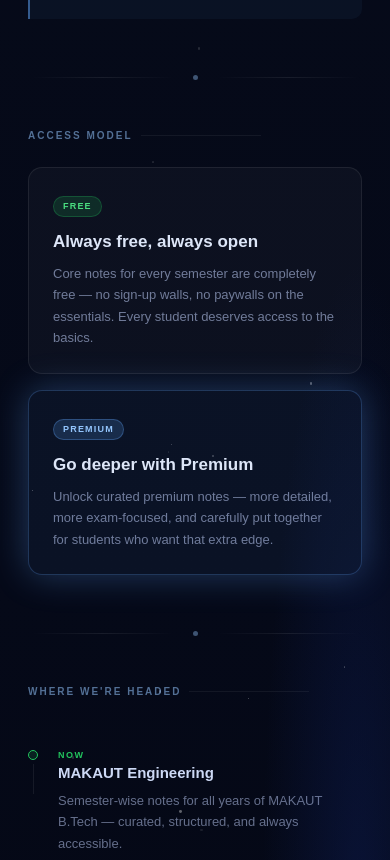
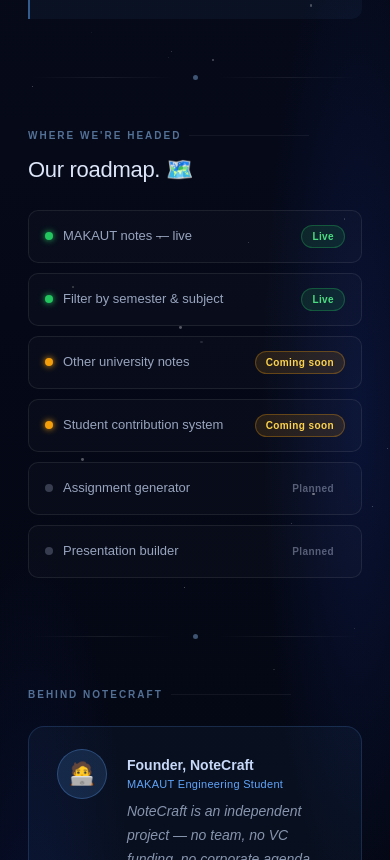
Before and after one commit to UDAY005-UI/notecraft, a Next.js app in the folder web/: page /about in a window 390 px wide. Shown: the part 1140-2000 px from the top of the page. Built offline with nearby package versions, Linux system fonts and the light colour scheme; no server answers.

Commit message:
update landing page and about page

```diff
--- a/web/app/about/page.tsx
+++ b/web/app/about/page.tsx
@@ -56,36 +56,22 @@
 };
 
 /* ─── ROADMAP DATA ─── */
-const roadmap = [
-  {
-    phase: "Now",
-    color: "#22c55e",
-    title: "MAKAUT Engineering",
-    desc: "Semester-wise notes for all years of MAKAUT B.Tech — curated, structured, and always accessible.",
-    status: "live",
-  },
-  {
-    phase: "Next",
-    color: "#60a5fa",
-    title: "Student Uploads",
-    desc: "Let students contribute their own notes and resources — building a collaborative knowledge base for everyone.",
-    status: "building",
-  },
-  {
-    phase: "Soon",
-    color: "#a78bfa",
-    title: "More Universities",
-    desc: "Expanding to other West Bengal universities and eventually all major Indian engineering colleges.",
-    status: "planned",
-  },
-  {
-    phase: "Vision",
-    color: "#f59e0b",
-    title: "Beyond Engineering",
-    desc: "Opening up to other degrees — Science, Commerce, Management — so every student has a reliable study companion.",
-    status: "vision",
-  },
-];
+const roadmapItems = [
+  { label: "MAKAUT notes — live",         status: "live" },
+  { label: "Filter by semester & subject", status: "live" },
+  { label: "Other university notes",        status: "soon" },
+  { label: "Student contribution system",  status: "soon" },
+  { label: "Assignment generator",         status: "planned" },
+  { label: "Presentation builder",         status: "planned" },
+] as const;
+
+type RoadmapStatus = "live" | "soon" | "planned";
+
+const statusConfig: Record<RoadmapStatus, { dot: string; label: string; pillBg: string; pillColor: string; pillBorder: string }> = {
+  live:    { dot: "#22c55e", label: "Live",        pillBg: "rgba(34,197,94,0.12)",  pillColor: "#4ade80", pillBorder: "rgba(34,197,94,0.3)" },
+  soon:    { dot: "#f59e0b", label: "Coming soon", pillBg: "rgba(245,158,11,0.12)", pillColor: "#fcd34d", pillBorder: "rgba(245,158,11,0.3)" },
+  planned: { dot: "rgba(200,210,240,0.25)", label: "Planned", pillBg: "transparent", pillColor: "rgba(200,210,240,0.4)", pillBorder: "transparent" },
+};
 
 /* ─── MAIN COMPONENT ─── */
 export default function AboutPage() {
@@ -105,10 +91,6 @@
           0%,100% { opacity: var(--lo, .06); }
           50%      { opacity: var(--hi, .28); }
         }
-        @keyframes lineGrow {
-          from { transform: scaleX(0); }
-          to   { transform: scaleX(1); }
-        }
         @keyframes floatUp {
           0%,100% { transform: translateY(0); }
           50%      { transform: translateY(-6px); }
@@ -122,7 +104,6 @@
           background: #070c1b !important;
         }
 
-        /* ── WRAPPER ── */
         .ab2-wrap {
           position: relative;
           overflow: hidden;
@@ -135,7 +116,6 @@
           padding-bottom: 6rem;
         }
 
-        /* ── DECORATIVE TOP BEAM ── */
         .ab2-beam {
           position: absolute;
           top: 0; left: 15%; right: 15%;
@@ -147,7 +127,6 @@
           z-index: 0;
         }
 
-        /* ── CONTENT ── */
         .ab2-content {
           position: relative;
           z-index: 1;
@@ -156,7 +135,6 @@
           padding: 0 1.75rem;
         }
 
-        /* ── HERO ── */
         .ab2-hero {
           padding: 5rem 0 4rem;
           text-align: center;
@@ -203,7 +181,6 @@
           margin: 0 auto 2rem;
         }
 
-        /* ── DIVIDER ── */
         .ab2-divider {
           display: flex;
           align-items: center;
@@ -223,7 +200,6 @@
           background: rgba(147,197,253,0.4);
         }
 
-        /* ── SECTION LABEL ── */
         .ab2-section-label {
           font-size: 10px;
           font-weight: 600;
@@ -244,7 +220,6 @@
           max-width: 120px;
         }
 
-        /* ── ORIGIN STORY ── */
         .ab2-story {
           display: grid;
           grid-template-columns: 1fr 1fr;
@@ -254,6 +229,7 @@
 
         @media (max-width: 600px) {
           .ab2-story { grid-template-columns: 1fr; }
+          .ab2-roadmap-grid { grid-template-columns: 1fr !important; }
         }
 
         .ab2-story-text {
@@ -268,7 +244,6 @@
           font-weight: 500;
         }
 
-        /* ── PULLQUOTE ── */
         .ab2-quote {
           border-left: 2px solid rgba(96,165,250,0.5);
           padding: 1rem 1.5rem;
@@ -295,131 +270,31 @@
           font-style: normal;
         }
 
-        /* ── FREE / PREMIUM ── */
-        .ab2-plans {
-          display: grid;
-          grid-template-columns: 1fr 1fr;
-          gap: 1rem;
-          margin-top: 1.5rem;
+        .ab2-roadmap-title {
+          font-size: clamp(22px, 3.5vw, 32px);
+          font-weight: 500;
+          color: #dde6f8;
+          margin-bottom: 1.5rem;
+          letter-spacing: -0.3px;
         }
 
-        @media (max-width: 500px) {
-          .ab2-plans { grid-template-columns: 1fr; }
+        .ab2-road-row {
+          display: flex;
+          align-items: center;
+          justify-content: space-between;
+          padding: 14px 16px;
+          border-radius: 10px;
+          border: 1px solid rgba(255,255,255,0.08);
+          background: rgba(255,255,255,0.02);
+          gap: 10px;
+          transition: border-color 0.2s, background 0.2s;
         }
 
-        .ab2-plan {
-          padding: 1.5rem;
-          border-radius: 14px;
-          border: 1px solid rgba(255,255,255,0.08);
-          background: rgba(255,255,255,0.03);
-          transition: border-color 0.2s, box-shadow 0.2s;
+        .ab2-road-row:hover {
+          border-color: rgba(255,255,255,0.14);
+          background: rgba(255,255,255,0.04);
         }
 
-        .ab2-plan:hover {
-          border-color: rgba(255,255,255,0.14);
-        }
-
-        .ab2-plan.premium {
-          border-color: rgba(96,165,250,0.25);
-          background: rgba(96,165,250,0.06);
-          animation: glow 4s ease-in-out infinite;
-        }
-
-        .ab2-plan-badge {
-          display: inline-block;
-          font-size: 9px;
-          font-weight: 700;
-          letter-spacing: 1.2px;
-          text-transform: uppercase;
-          padding: 3px 9px;
-          border-radius: 20px;
-          margin-bottom: 0.75rem;
-        }
-
-        .ab2-plan-badge.free    { background: rgba(34,197,94,0.15); color: #4ade80; border: 1px solid rgba(34,197,94,0.25); }
-        .ab2-plan-badge.premium { background: rgba(96,165,250,0.18); color: #93c5fd; border: 1px solid rgba(96,165,250,0.3); }
-
-        .ab2-plan h4 { font-size: 17px; font-weight: 600; color: #dde6f8; margin-bottom: 0.5rem; }
-        .ab2-plan p  { font-size: 13px; font-weight: 300; color: rgba(180,195,235,0.6); line-height: 1.65; }
-
-        /* ── ROADMAP ── */
-        .ab2-roadmap {
-          margin-top: 1.75rem;
-          display: flex;
-          flex-direction: column;
-          gap: 0;
-        }
-
-        .ab2-road-item {
-          display: flex;
-          gap: 1.25rem;
-          align-items: flex-start;
-          padding: 1.25rem 0;
-          border-bottom: 1px solid rgba(255,255,255,0.05);
-          transition: background 0.2s;
-        }
-
-        .ab2-road-item:last-child { border-bottom: none; }
-
-        .ab2-road-left {
-          flex-shrink: 0;
-          display: flex;
-          flex-direction: column;
-          align-items: center;
-          gap: 4px;
-          padding-top: 3px;
-        }
-
-        .ab2-road-dot {
-          width: 10px; height: 10px;
-          border-radius: 50%;
-          border: 1.5px solid;
-          flex-shrink: 0;
-        }
-
-        .ab2-road-track {
-          width: 1px; height: 100%;
-          min-height: 30px;
-          background: rgba(255,255,255,0.07);
-        }
-
-        .ab2-road-item:last-child .ab2-road-track { display: none; }
-
-        .ab2-road-phase {
-          font-size: 9px;
-          font-weight: 700;
-          letter-spacing: 1.5px;
-          text-transform: uppercase;
-          min-width: 40px;
-          padding-top: 2px;
-        }
-
-        .ab2-road-body h4 {
-          font-size: 15px;
-          font-weight: 600;
-          color: #cdd9f5;
-          margin-bottom: 0.3rem;
-        }
-
-        .ab2-road-body p {
-          font-size: 13px;
-          font-weight: 300;
-          color: rgba(180,195,235,0.55);
-          line-height: 1.65;
-        }
-
-        .ab2-road-pill {
-          margin-top: 0.4rem;
-          display: inline-block;
-          font-size: 9px;
-          font-weight: 700;
-          letter-spacing: 1px;
-          text-transform: uppercase;
-          padding: 2px 8px;
-          border-radius: 10px;
-        }
-
-        /* ── FOUNDER ── */
         .ab2-founder {
           display: flex;
           gap: 1.25rem;
@@ -468,7 +343,6 @@
           line-height: 1.7;
         }
 
-        /* ── CTA ── */
         .ab2-cta-section {
           text-align: center;
           padding: 4rem 0 1rem;
@@ -593,81 +467,47 @@
             <div className="ab2-divider-line" />
           </div>
 
-          {/* ── FREE & PREMIUM ── */}
+          {/* ── ROADMAP GRID ── */}
           <motion.div variants={fadeUp} custom={0} initial="hidden" whileInView="visible" viewport={{ once: true }}>
-            <div className="ab2-section-label">Access model</div>
+            <div className="ab2-section-label">Where we&apos;re headed</div>
+            <h2 className="ab2-roadmap-title">Our roadmap. 🗺️</h2>
           </motion.div>
 
-          <motion.div className="ab2-plans" variants={fadeUp} custom={0.1} initial="hidden" whileInView="visible" viewport={{ once: true }}>
-            <div className="ab2-plan">
-              <span className="ab2-plan-badge free">Free</span>
-              <h4>Always free, always open</h4>
-              <p>
-                Core notes for every semester are completely free — no sign-up walls,
-                no paywalls on the essentials. Every student deserves access to the basics.
-              </p>
-            </div>
-            <div className="ab2-plan premium">
-              <span className="ab2-plan-badge premium">Premium</span>
-              <h4>Go deeper with Premium</h4>
-              <p>
-                Unlock curated premium notes — more detailed, more exam-focused,
-                and carefully put together for students who want that extra edge.
-              </p>
-            </div>
-          </motion.div>
-
-          {/* ── DIVIDER ── */}
-          <div className="ab2-divider">
-            <div className="ab2-divider-line" />
-            <div className="ab2-divider-dot" />
-            <div className="ab2-divider-line" />
-          </div>
-
-          {/* ── ROADMAP ── */}
-          <motion.div variants={fadeUp} custom={0} initial="hidden" whileInView="visible" viewport={{ once: true }}>
-            <div className="ab2-section-label">Where we&apos;re headed</div>
-          </motion.div>
-
-          <div className="ab2-roadmap">
-            {roadmap.map((item, i) => {
-              const pillStyles: Record<string, { bg: string; color: string; border: string }> = {
-                live:     { bg: "rgba(34,197,94,0.12)",  color: "#4ade80", border: "rgba(34,197,94,0.25)" },
-                building: { bg: "rgba(96,165,250,0.12)", color: "#93c5fd", border: "rgba(96,165,250,0.25)" },
-                planned:  { bg: "rgba(167,139,250,0.12)",color: "#c4b5fd", border: "rgba(167,139,250,0.25)" },
-                vision:   { bg: "rgba(245,158,11,0.12)", color: "#fcd34d", border: "rgba(245,158,11,0.25)" },
-              };
-              const pill = pillStyles[item.status];
+          <div
+            className="ab2-roadmap-grid"
+            style={{ display: "grid", gridTemplateColumns: "1fr 1fr", gap: "10px" }}
+          >
+            {roadmapItems.map((item, i) => {
+              const cfg = statusConfig[item.status];
               return (
                 <motion.div
-                  className="ab2-road-item"
-                  key={item.phase}
-                  variants={fadeLeft}
-                  custom={i * 0.08}
+                  key={i}
+                  className="ab2-road-row"
+                  variants={fadeUp}
+                  custom={i * 0.06}
                   initial="hidden"
                   whileInView="visible"
                   viewport={{ once: true }}
                 >
-                  <div className="ab2-road-left">
-                    <div
-                      className="ab2-road-dot"
-                      style={{ borderColor: item.color, background: `${item.color}22` }}
-                    />
-                    <div className="ab2-road-track" />
+                  <div style={{ display: "flex", alignItems: "center", gap: "10px" }}>
+                    <div style={{
+                      width: 8, height: 8, borderRadius: "50%",
+                      background: cfg.dot, flexShrink: 0,
+                      boxShadow: item.status !== "planned" ? `0 0 6px ${cfg.dot}` : "none",
+                    }} />
+                    <span style={{ fontSize: 13, color: "rgba(200,215,245,0.75)", fontWeight: 400 }}>
+                      {item.label}
+                    </span>
                   </div>
-                  <div style={{ flex: 1, paddingBottom: "0.5rem" }}>
-                    <div className="ab2-road-phase" style={{ color: item.color }}>{item.phase}</div>
-                    <div className="ab2-road-body">
-                      <h4>{item.title}</h4>
-                      <p>{item.desc}</p>
-                      <span
-                        className="ab2-road-pill"
-                        style={{ background: pill.bg, color: pill.color, border: `1px solid ${pill.border}` }}
-                      >
-                        {item.status === "live" ? "Live now" : item.status === "building" ? "In consideration" : item.status === "planned" ? "Planned" : "Long-term vision"}
-                      </span>
-                    </div>
-                  </div>
+                  <span style={{
+                    fontSize: 10, fontWeight: 600, letterSpacing: "0.4px",
+                    padding: "3px 10px", borderRadius: "20px",
+                    background: cfg.pillBg, color: cfg.pillColor,
+                    border: `1px solid ${cfg.pillBorder}`,
+                    whiteSpace: "nowrap", flexShrink: 0,
+                  }}>
+                    {cfg.label}
+                  </span>
                 </motion.div>
               );
             })}
--- a/web/app/page.tsx
+++ b/web/app/page.tsx
@@ -8,20 +8,13 @@
 const SHELF_NOTES = [
   { id: "1", shortTitle: "Complete DSA",          title: "Data Structures & Algorithms",                       subject: "DSA",   university: "MAKAUT", semester: 3, premium: false,             width: 25,  height: 148, color: "linear-gradient(180deg,#0d1f4a,#091535)" },
   { id: "2", shortTitle: "Mathematics-III",       title: "Engineering Mathematics III",                        subject: "Maths", university: "MAKAUT", semester: 3, premium: false,             width: 20,  height: 132, color: "linear-gradient(180deg,#0a1a3e,#071228)" },
-  { id: "4", shortTitle: "Complete ADE",          title: "Analog & Digital Electronics",                       subject: "ADE",   university: "MAKAUT", semester: 3, premium: true,  price: 59,  width: 22,  height: 138, color: "linear-gradient(180deg,#0b1d44,#07132e)" },
-  { id: "3", shortTitle: "Automata Theory",       title: "Formal Language & Automata Theory",                  subject: "FLAT",  university: "MAKAUT", semester: 4, premium: true,  price: 39,  width: 29,  height: 160, color: "linear-gradient(180deg,#0c2248,#071830)" },
+  { id: "4", shortTitle: "Complete ADE",          title: "Analog & Digital Electronics",                       subject: "ADE",   university: "MAKAUT", semester: 3, premium: false,              width: 22,  height: 138, color: "linear-gradient(180deg,#0b1d44,#07132e)" },
+  { id: "3", shortTitle: "Automata Theory",       title: "Formal Language & Automata Theory",                  subject: "FLAT",  university: "MAKAUT", semester: 4, premium: false,              width: 29,  height: 160, color: "linear-gradient(180deg,#0c2248,#071830)" },
   { id: "5", shortTitle: "Complete SE",           title: "Software Engineering",                               subject: "SE",    university: "MAKAUT", semester: 5, premium: false,             width: 122, height: 190, color: "linear-gradient(155deg,#0f2d5e,#071d42)", featured: true },
-  { id: "6", shortTitle: "OOPs Concepts",         title: "Object Oriented Programming",                        subject: "OOP",   university: "MAKAUT", semester: 5, premium: true,  price: 49,  width: 23,  height: 145, color: "linear-gradient(180deg,#10204a,#0b1835)" },
+  { id: "6", shortTitle: "OOPs Concepts",         title: "Object Oriented Programming",                        subject: "OOP",   university: "MAKAUT", semester: 5, premium: false,              width: 23,  height: 145, color: "linear-gradient(180deg,#10204a,#0b1835)" },
   { id: "7", shortTitle: "Complete DBMS",         title: "Database Management System",                         subject: "DBMS",  university: "MAKAUT", semester: 6, premium: false,             width: 27,  height: 158, color: "linear-gradient(180deg,#0e2246,#091832)" },
   { id: "8", shortTitle: "IOT Concepts",          title: "Internet of things",                                 subject: "IOT",   university: "MAKAUT", semester: 8, premium: false,             width: 21,  height: 136, color: "linear-gradient(180deg,#0d1e42,#08152e)" },
   { id: "9", shortTitle: "Data Analytics",        title: "Big Data Analytics",                                 subject: "BDA",   university: "MAKAUT", semester: 8, premium: false,             width: 24,  height: 150, color: "linear-gradient(180deg,#0c1e48,#071530)" },
-];
-
-const STATS = [
-  { num: "248",  label: "Notes" },
-  { num: "6",    label: "Universities" },
-  { num: "12k+", label: "Downloads" },
-  { num: "2.4k", label: "Students" },
 ];
 
 const SUBJECTS = [
@@ -242,10 +235,10 @@
               fontSize:"clamp(26px,5vw,46px)", fontWeight:300, lineHeight:1.15,
               letterSpacing:"-0.7px", marginBottom:16, color:"#e8eaf6",
             }}>
-              Structured Engineering Notes<br />
+              A smarter study platform<br />
               for{" "}
               <span style={{ background:"linear-gradient(135deg,#93c5fd,#60a5fa)", WebkitBackgroundClip:"text", WebkitTextFillColor:"transparent", fontWeight:600 }}>
-                MAKAUT Students.
+                Engineering students.
               </span>
             </h1>
 
@@ -323,16 +316,6 @@
                 </div>
               ))}
             </div>
-          </div>
-
-          {/* legend */}
-          <div style={{ display:"flex", justifyContent:"center", gap:18, padding:"12px 0 8px" }}>
-            {[{ label:"Free note", color:"#34d399", shadow:"rgba(52,211,153,0.7)" }, { label:"Premium note", color:"#a78bfa", shadow:"rgba(167,139,250,0.7)" }].map(({ label, color, shadow }) => (
-              <div key={label} style={{ display:"flex", alignItems:"center", gap:5, fontSize:10, color:"rgba(200,210,240,0.6)" }}>
-                <div style={{ width:7, height:7, borderRadius:"50%", background:color, boxShadow:`0 0 5px ${shadow}` }} />
-                {label}
-              </div>
-            ))}
           </div>
 
           {/* ════════════════════════════════
```
